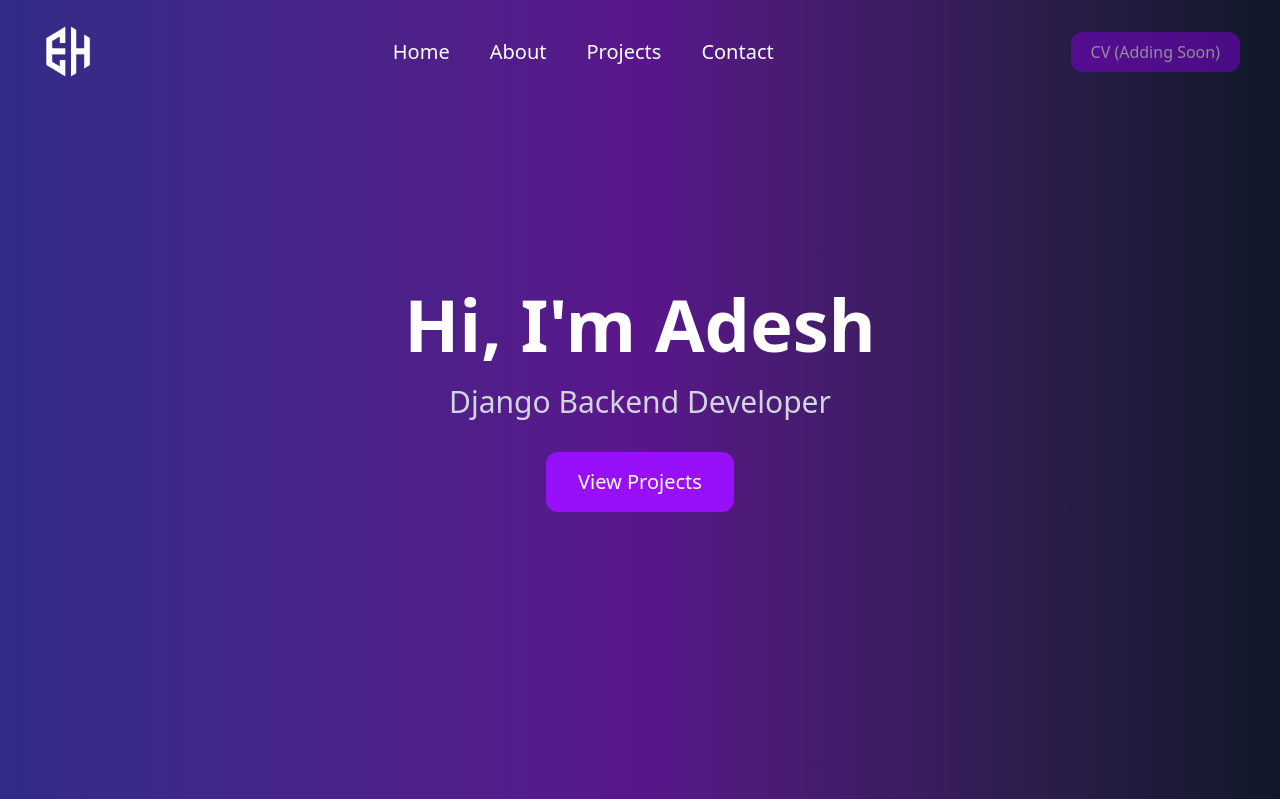
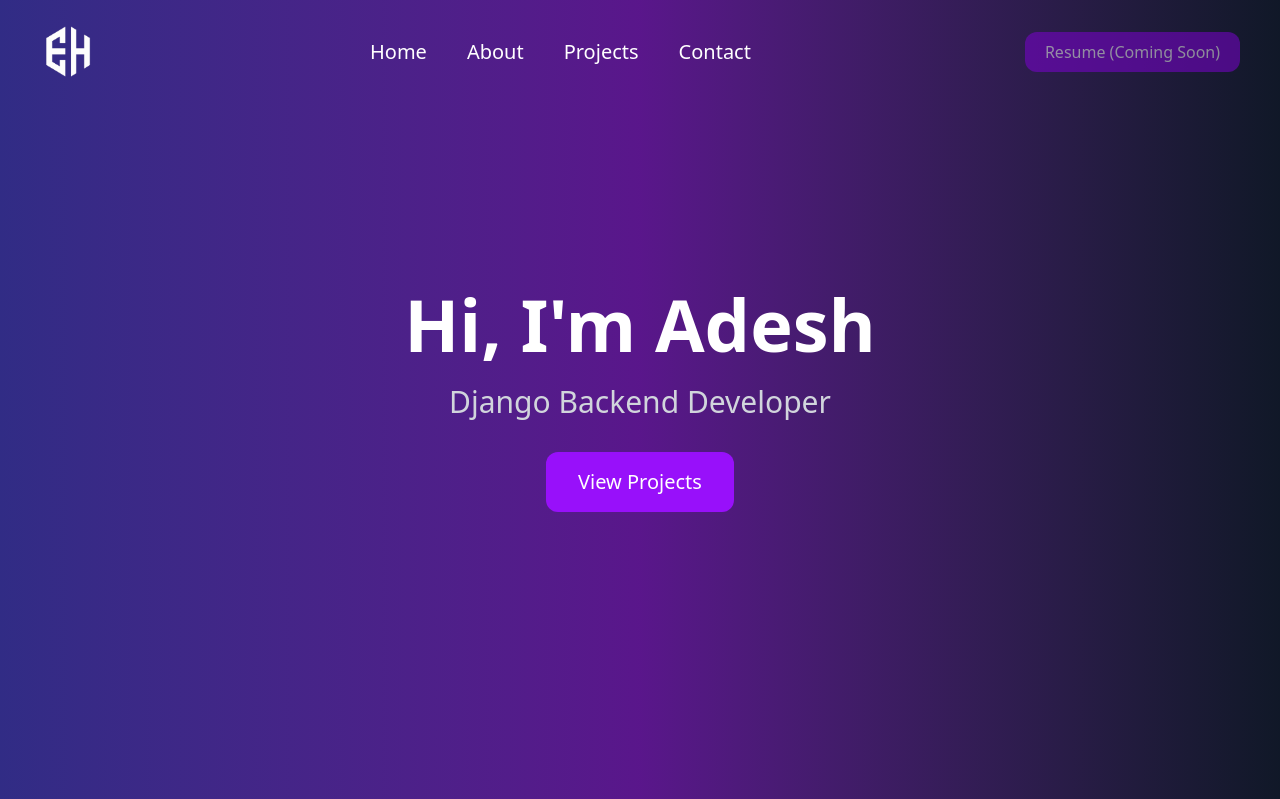
Before and after one commit to eddyhub404/django-portfolio, a Django app: page / in a window 1280 px wide. Shown: the top 799 px of the page. Run offline with Django 5.2, Linux system fonts and the light colour scheme; style sheets or scripts are compiled from the project's sources.

```diff
--- a/templates/includes/navbar.html
+++ b/templates/includes/navbar.html
@@ -35,7 +35,7 @@
     disabled
     class="bg-purple-700 px-5 py-2 rounded-xl opacity-50 cursor-not-allowed"
 >
-    CV (Adding Soon)
+  Resume (Coming Soon)
 </button>
 
 
```
